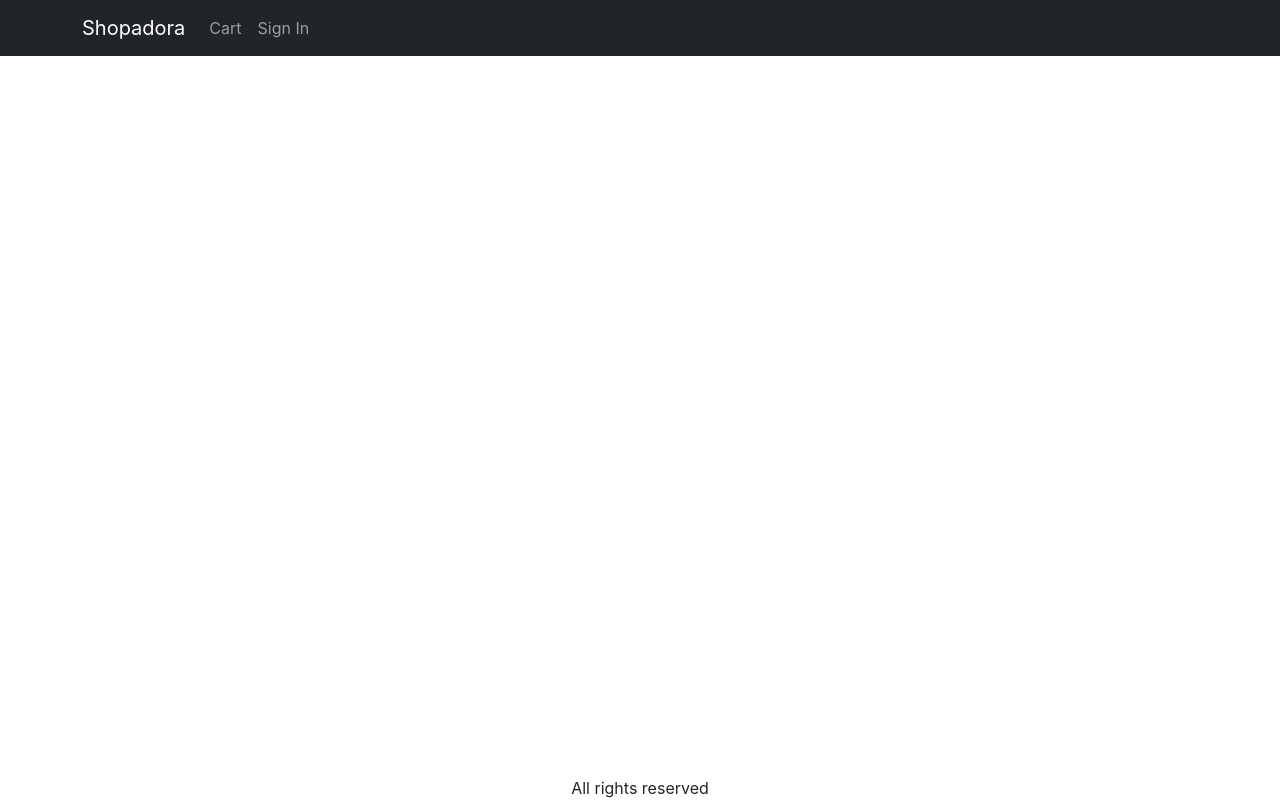
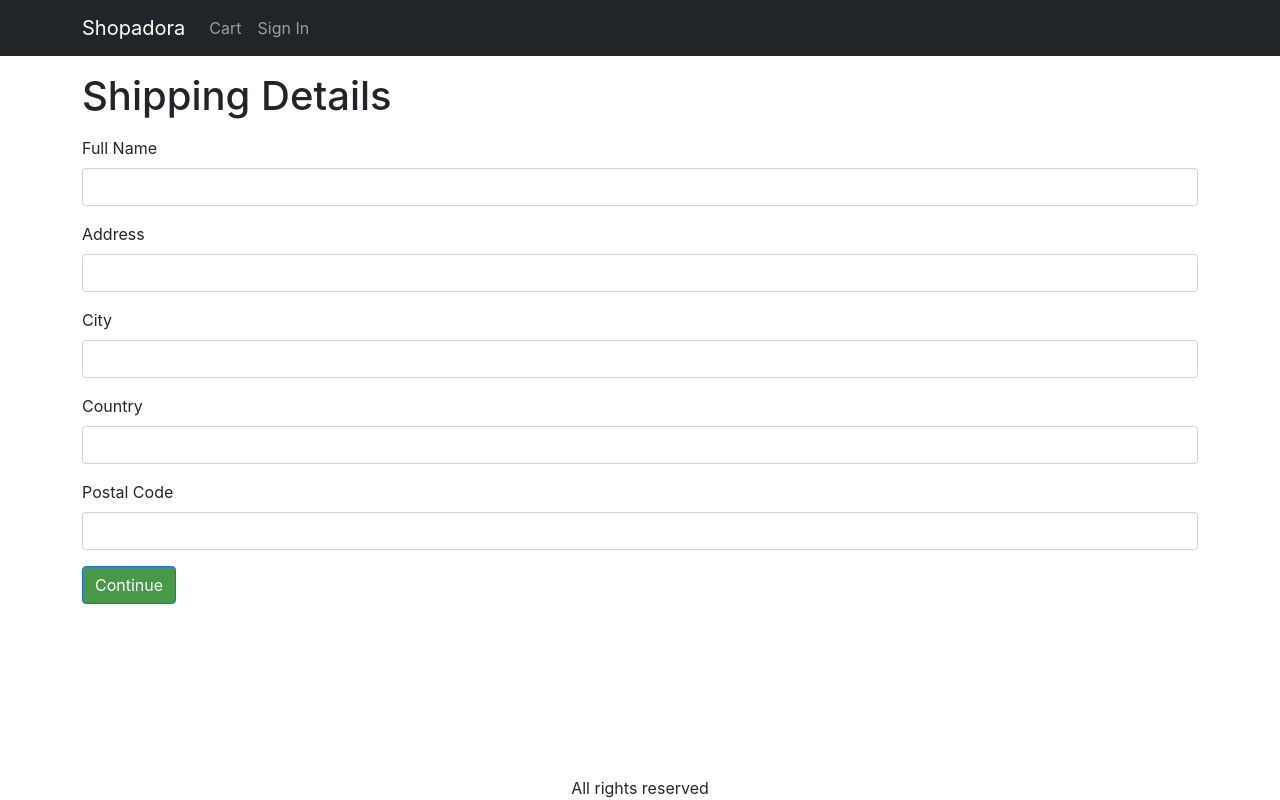
Before and after one commit to Nada-Elhossiny/Ecommerce-app, a React (Create React App) app in the folder frontend/: page /shipping in a window 1280 px wide. Built offline with nearby package versions, Linux system fonts and the light colour scheme.

Commit message:
Add shipping details screen to App.js

```diff
--- a/frontend/src/App.js
+++ b/frontend/src/App.js
@@ -13,6 +13,7 @@ import { Store } from './Store';
 import CartScreen from './screens/CartScreen';
 import SignInScreen from './screens/SignInScreen';
 import 'react-toastify/dist/ReactToastify.css';
+import ShoppingAddressScreen from './screens/ShoppingAddressScreen';
 
 function App() {
   const { state, dispatch: ctxDispatch } = useContext(Store);
@@ -74,6 +75,7 @@ function App() {
               <Route path="/product/:slug" element={<ProductScreen />}></Route>
               <Route path="/cart" element={<CartScreen />} />
               <Route path="/signin" element={<SignInScreen />} />
+              <Route path="/shipping" element={<ShoppingAddressScreen />} />
               <Route path="/" element={<HomeScreen />} />
             </Routes>
           </Container>
--- a/frontend/src/screens/ShoppingAddressScreen.js
+++ b/frontend/src/screens/ShoppingAddressScreen.js
@@ -7,8 +7,8 @@ export default function ShoppingAddressScreen() {
   const [fullName, setFullName] = useState('');
   const [address, setAddress] = useState('');
   const [city, setCity] = useState('');
+  const [country, setCountry] = useState('');
   const [postalCode, setPostalCode] = useState('');
-  const [country, setCountry] = useState('');
   const submitHandler = (e) => {
     e.preventDefault();
   };
@@ -16,9 +16,9 @@ export default function ShoppingAddressScreen() {
   return (
     <div>
       <Helmet>
-        <title>Shipping Address</title>
+        <title>Shipping Details</title>
       </Helmet>
-      <h1 className="my-3">Shipping Address</h1>
+      <h1 className="my-3">Shipping Details</h1>
       <Form onSubmit={submitHandler}>
         <Form.Group className="my-3" controlId="fullName">
           <Form.Label>Full Name</Form.Label>
@@ -44,19 +44,19 @@ export default function ShoppingAddressScreen() {
             required
           />
         </Form.Group>
+        <Form.Group className="mb-3" controId="country">
+          <Form.Label>Country</Form.Label>
+          <Form.Control
+            value={address}
+            onChange={(e) => setCountry(e.target.value)}
+            required
+          />
+        </Form.Group>
         <Form.Group className="mb-3" controId="postalCode">
           <Form.Label>Postal Code</Form.Label>
           <Form.Control
             value={address}
             onChange={(e) => setPostalCode(e.target.value)}
-            required
-          />
-        </Form.Group>
-        <Form.Group className="mb-3" controId="country">
-          <Form.Label>Country</Form.Label>
-          <Form.Control
-            value={address}
-            onChange={(e) => setCountry(e.target.value)}
             required
           />
         </Form.Group>
```
